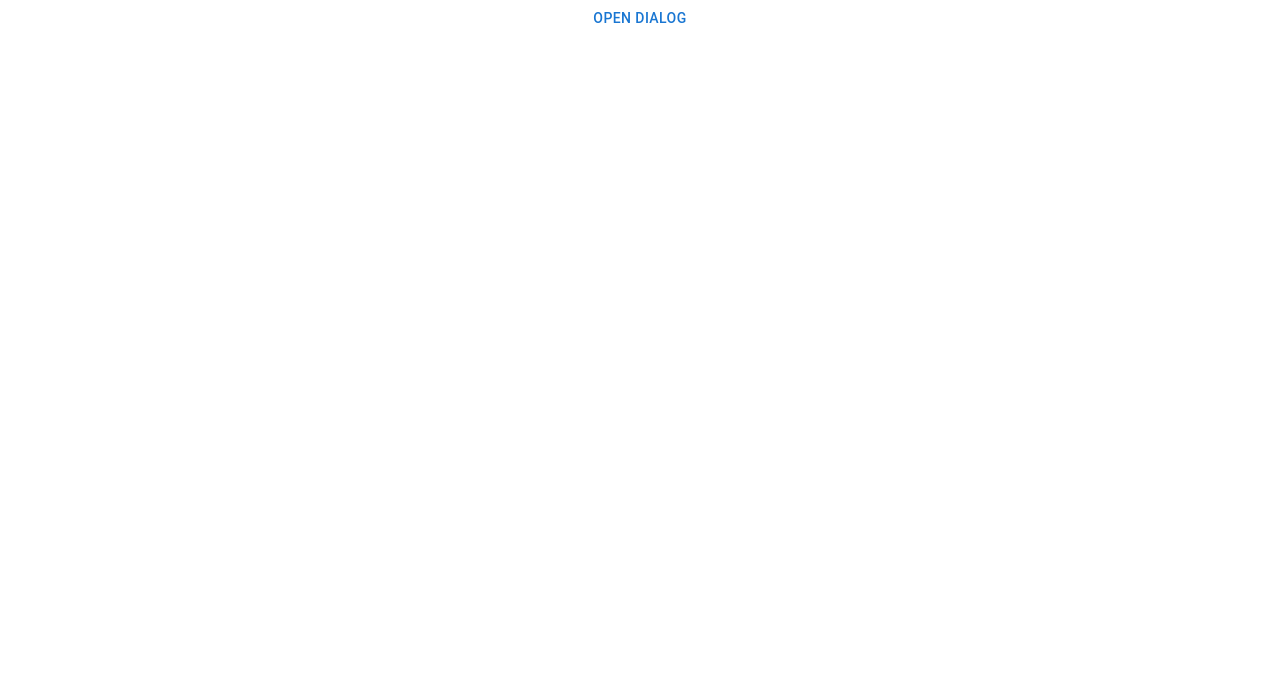
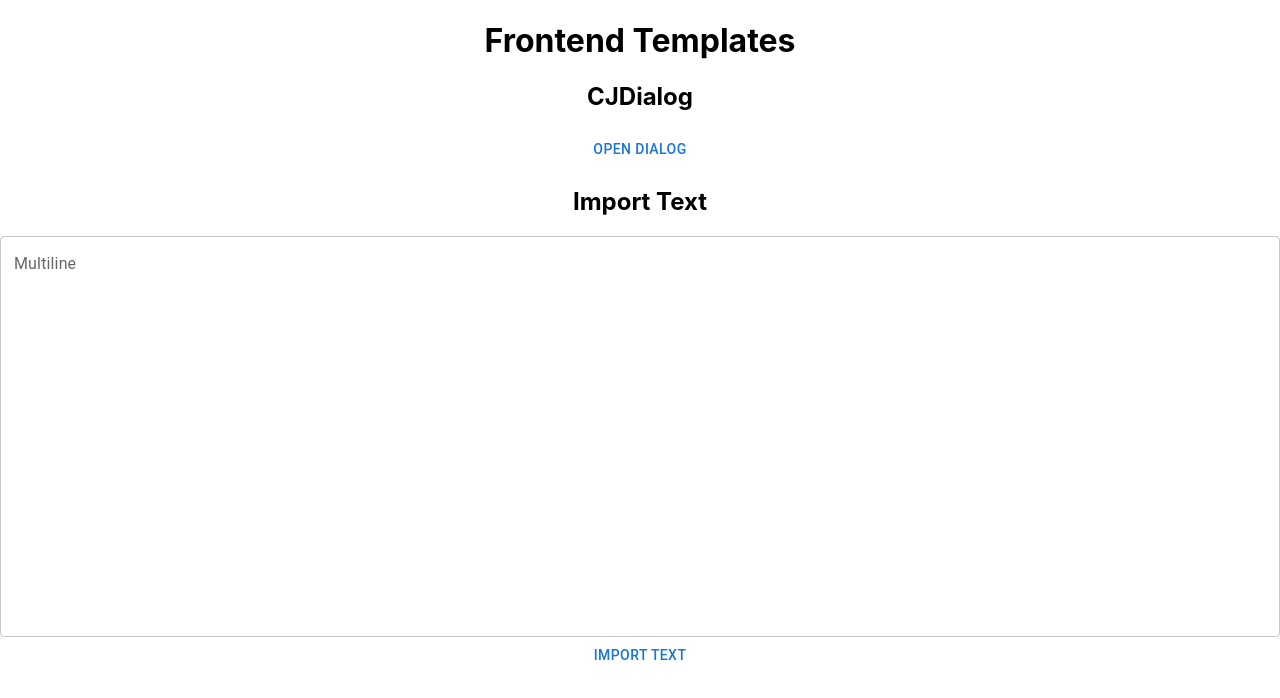
Before and after one commit to CamJohnson26/frontend-templates, a React (Create React App) app: page / in a window 1280 px wide. Shown: the top 698 px of the page. Built offline with nearby package versions, Linux system fonts and the light colour scheme.

Commit message:
Import Text component

```diff
--- a/src/App.tsx
+++ b/src/App.tsx
@@ -2,14 +2,19 @@ import React from 'react';
 import logo from './logo.svg';
 import './App.css';
 import {CJDialog} from "./screens/CJDialog";
+import {ImportText} from "./utilities/ImportText";
 
 function App() {
   return (
-    <div className="App">
-      <CJDialog title={'My Modal'} buttonTitle={'Open Dialog'}>
-        Dialog Content
-      </CJDialog>
-    </div>
+      <div className="App">
+          <h1>Frontend Templates</h1>
+          <h2>CJDialog</h2>
+          <CJDialog title={'My Modal'} buttonTitle={'Open Dialog'}>
+              Dialog Content
+          </CJDialog>
+          <h2>Import Text</h2>
+          <ImportText onImport={(text) => alert(text)}/>
+      </div>
   );
 }
 
--- /dev/null
+++ b/src/utilities/ImportText.tsx
@@ -0,0 +1,19 @@
+import {Stack, Button, TextField} from "@mui/material";
+import {useRef} from "react";
+
+export const ImportText = ({onImport}:{onImport: (text: string) => void}) => {
+    const text = useRef<string>('');
+    return <Stack>
+        <TextField
+            id="outlined-multiline-static"
+            label="Multiline"
+            multiline
+            rows={16}
+            defaultValue=""
+            onChange={(e) => {
+                text.current = e.target.value
+            }}
+        />
+        <Button onClick={() => onImport(text.current)}>Import Text</Button>
+    </Stack>
+}
```
